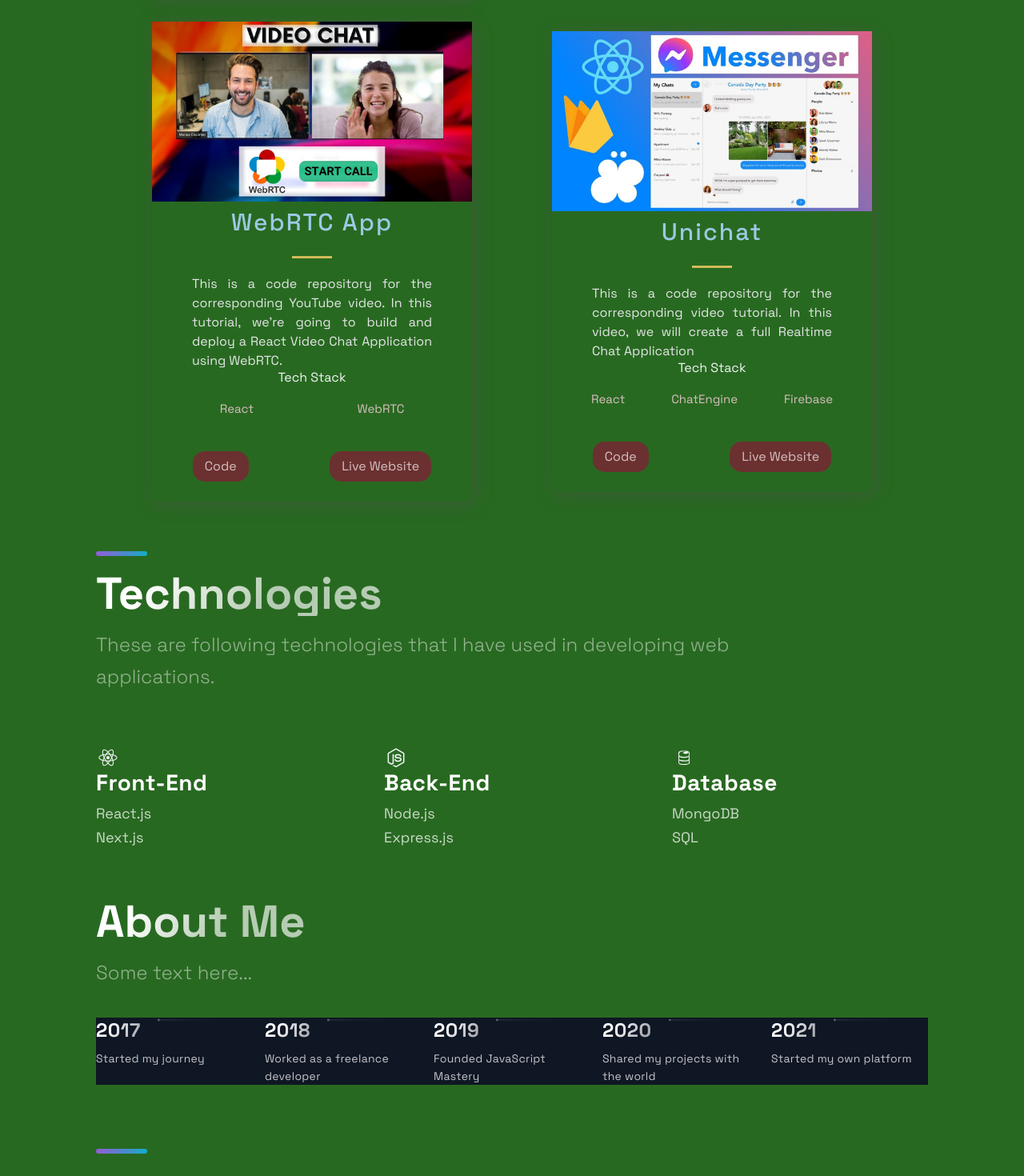
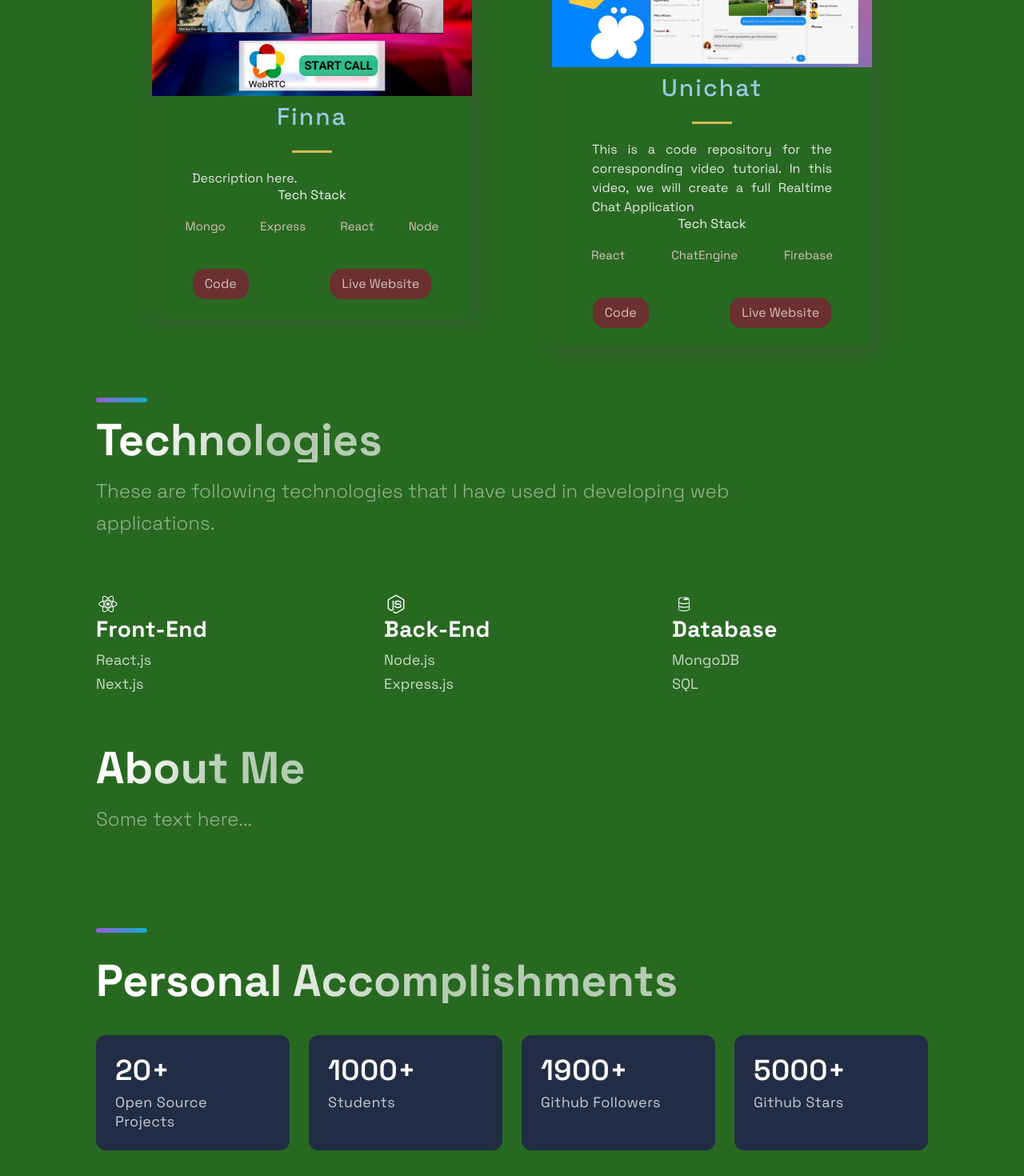
Before and after one commit to erick-parametrics/personal-portfolio, a Next.js app in the folder portfolio_website-STARTER/: page / in a window 1280 px wide. Shown: the part 1620-3090 px from the top of the page at 80% size. Built offline with nearby package versions, Linux system fonts and the light colour scheme.

Commit message:
add project info

```diff
--- a/portfolio_website-STARTER/src/constants/constants.js
+++ b/portfolio_website-STARTER/src/constants/constants.js
@@ -1,10 +1,9 @@
 export const projects = [
   {
     title: "Meeting Trackers",
-    description:
-      "Using React, NextJS, Express & MongoDB you'll learn how to build a Full Stack MERN Application - from start to finish. The App is called Memories and it is a simple social media app that allows users to post interesting events that happened in their lives.",
+    description: "Description here.",
     image: "/images/meetup.jpg",
-    tags: ["Mongo", "Express", "React", "NextJS"],
+    tags: ["Mongo", "Javascript", "React", "NextJS"],
     source: "https://garsparametricsmeetingtracker.vercel.app/",
     visit:
       "https://github.com/erick-parametrics/meetup-page/tree/main/meetup-app",
@@ -20,13 +19,12 @@
     id: 1,
   },
   {
-    title: "WebRTC App",
-    description:
-      "This is a code repository for the corresponding YouTube video. In this tutorial, we're going to build and deploy a React Video Chat Application using WebRTC.",
+    title: "Finna",
+    description: "Description here.",
     image: "/images/3.jpg",
-    tags: ["React", "WebRTC"],
-    source: "https://google.com",
-    visit: "https://google.com",
+    tags: ["Mongo", "Express", "React", "Node"],
+    source: "https://github.com/enukeWebDev/finna",
+    visit: "https://github.com/enukeWebDev/finna",
     id: 2,
   },
   {
@@ -42,9 +40,9 @@
 ];
 
 export const TimeLineData = [
-  { year: 2017, text: "Started my journey" },
-  { year: 2018, text: "Worked as a freelance developer" },
-  { year: 2019, text: "Founded JavaScript Mastery" },
-  { year: 2020, text: "Shared my projects with the world" },
-  { year: 2021, text: "Started my own platform" },
+  // { year: 2017, text: "Started my journey" },
+  // { year: 2018, text: "Worked as a freelance developer" },
+  // { year: 2019, text: "Founded JavaScript Mastery" },
+  // { year: 2020, text: "Shared my projects with the world" },
+  // { year: 2021, text: "Started my own platform" },
 ];
```
